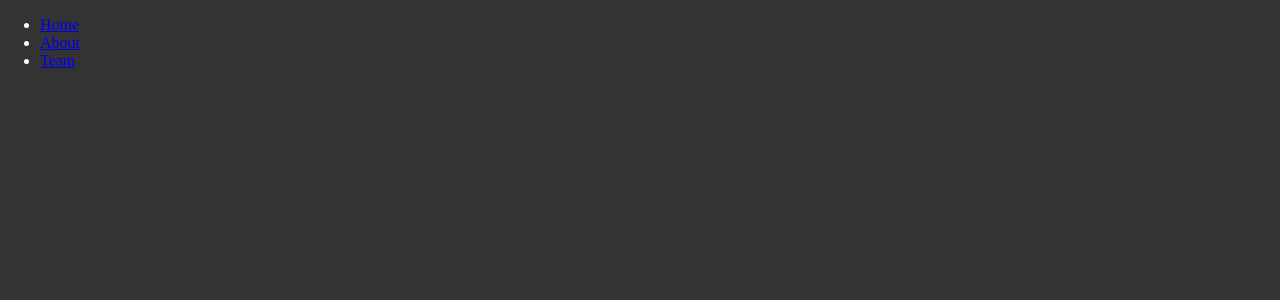
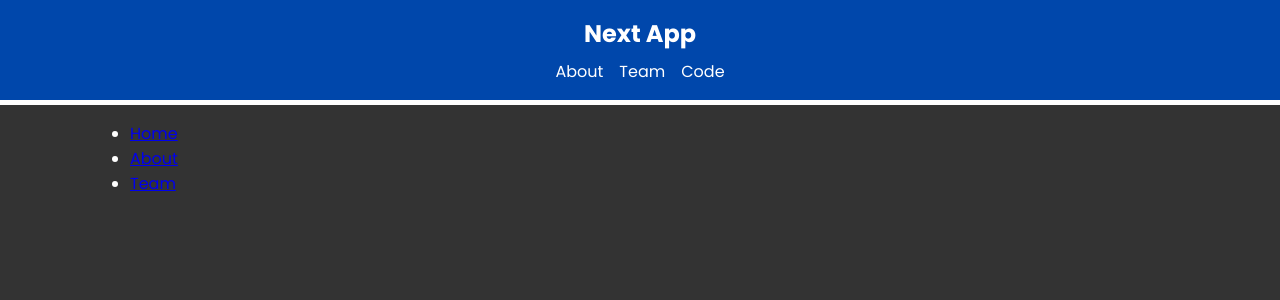
Before and after one commit to mubbarikali/next13, a Next.js app: page / in a window 1280 px wide. Shown: the top 300 px of the page. Built offline with nearby package versions, Linux system fonts and the light colour scheme.

Commit message:
Added Repos component.

```diff
--- /dev/null
+++ b/app/components/Header.jsx
@@ -0,0 +1,21 @@
+import Link from 'next/link'
+
+const Header = () => {
+  return (
+    <header className='header'>
+        <div className="container">
+            <div className="logo">
+                <Link href='/'>Next App</Link>
+            </div>
+
+            <div className="links">
+            <Link href='/about'>About</Link>
+            <Link href='/about/team'>Team</Link>
+            <Link href='/code/repos'>Code</Link>
+            </div>
+        </div>
+    </header>
+  )
+}
+
+export default Header
--- a/app/layout.jsx
+++ b/app/layout.jsx
@@ -1,4 +1,12 @@
+import {Popins, Poppins} from 'next/font/google'
 import './globals.css'
+import Header from './components/Header';
+
+const poppins = Poppins({
+  weight: ['400', '700'],
+  subsets: ['latin']
+
+});
 
 export const metadata = {
   title: 'Next 13 App',
@@ -8,7 +16,13 @@ export const metadata = {
 export default function RootLayout({ children }) {
   return (
     <html lang="en">
-      <body>{children}</body>
+      <body className={poppins.className}>
+        <Header />
+        <main className='container'>
+          {children}
+        </main>
+
+      </body>
     </html>
   )
 }
--- a/package.json
+++ b/package.json
@@ -11,6 +11,7 @@
   "dependencies": {
     "next": "13.3.0",
     "react": "18.2.0",
-    "react-dom": "18.2.0"
+    "react-dom": "18.2.0",
+    "react-icons": "^4.8.0"
   }
 }
```
Also changed, not shown: app/code/repos/page.jsx (added, +21 -0 lines), 1 other file (tests, documents, lock files or other folders).
